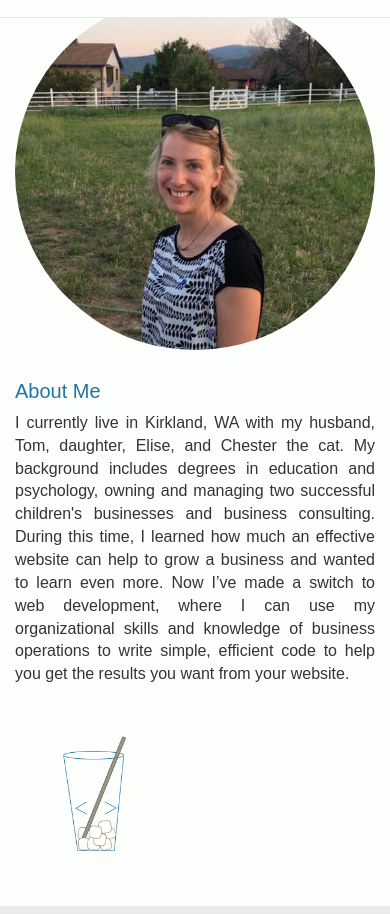
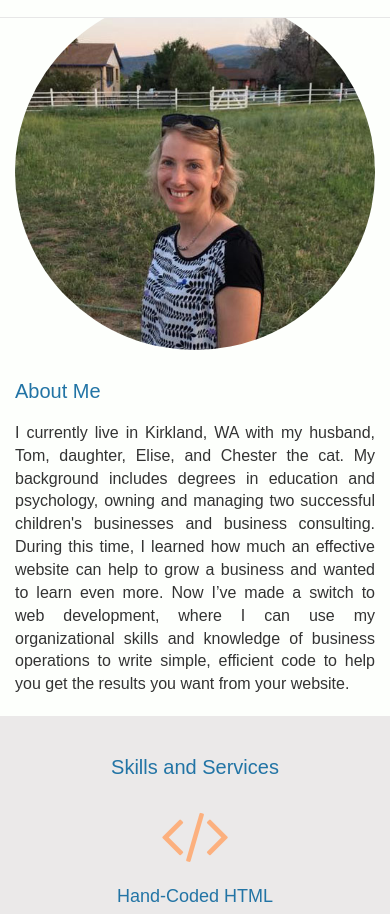
Before and after one commit to kresing/portfolio-site, a plain HTML site: page index.html in a window 390 px wide. Shown: the part 153-1067 px from the top of the page. Drawn offline with nearby package versions, Linux system fonts and the light colour scheme; a web font is replaced by a local one.

Commit message:
small css changes

```diff
--- a/css/style.css
+++ b/css/style.css
@@ -138,15 +138,15 @@ figcaption {
     margin-bottom: 0;
   }
 
-  #logo {
-    height: 200px;
-    width: auto;
-  }
   #about-me {
     display: none;
   }
-  body h1, h2, h3 {
+  body h1, h2 {
     font-size: 24px;
+  }
+
+  body h3 {
+    font-size: 20px;
   }
 
   #portfolio {
@@ -178,12 +178,12 @@ figcaption {
   #about-me {
     display: none;
   }
-  body h1, h2, h3 {
+  body h1, h2 {
     font-size: 20px;
   }
-  #logo {
-    height: 200px;
-    width: auto;
+
+  body h3 {
+    font-size: 18px;
   }
 
   #portfolio {
--- a/index.html
+++ b/index.html
@@ -50,13 +50,10 @@
       <div class="col-sm-3 col-sm-offset-1">
         <img src="images/kerri-picture.jpg" alt="Kerri" class="img-circle img-responsive">
       </div>
-      <div class="col-sm-5">
-        <h1>About Me</h1>
-        <p>
+      <div class="col-sm-7">
+        <h1 id="skills">About Me</h1>
+        <p id="skills">
 I currently live in Kirkland, WA with my husband, Tom, daughter, Elise, and Chester the cat. My background includes degrees in education and psychology, owning and managing two successful children's businesses and business consulting. During this time, I learned how much an effective website can help to grow a business and wanted to learn even more. Now I’ve made a switch to web development, where I can use my organizational skills and knowledge of business operations to write simple, efficient code to help you get the results you want from your website.</p>
-      </div>
-      <div id="skills" class="col-sm-2">
-        <img class="img-responsive" id="logo" src="images/latte-lt-gray-coffee.png">
       </div>
     </div>
 
```
Also changed, not shown: work.html (+1 -1 lines).
